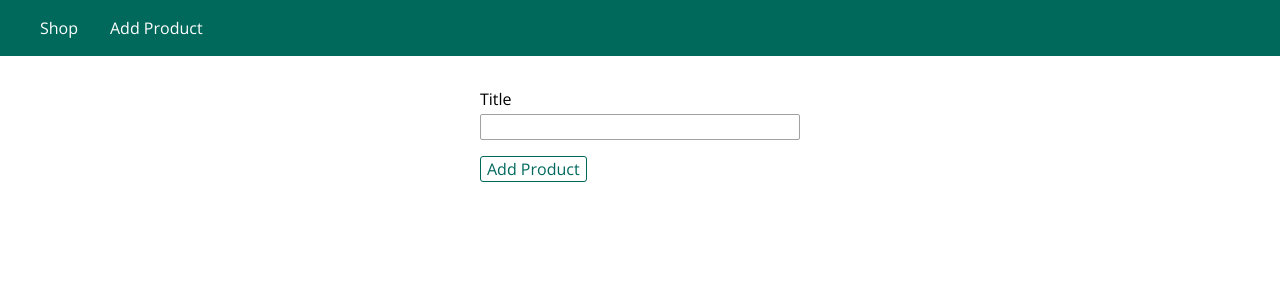
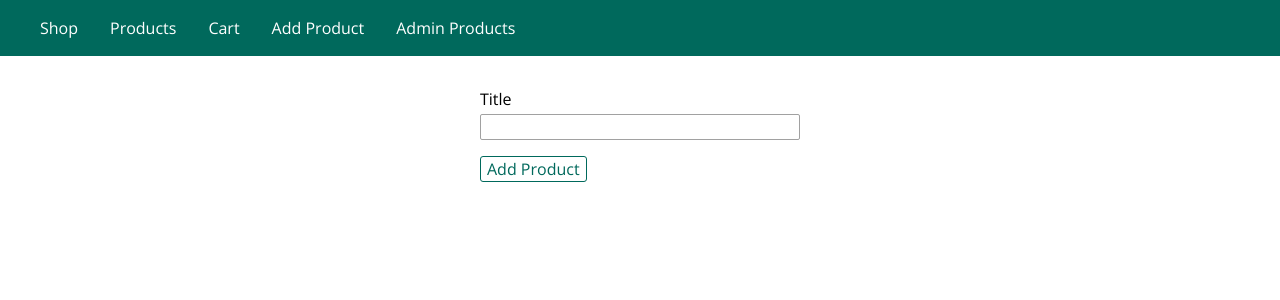
Before and after one commit to YiroYi/nodeScript, a Node server app: page /admin/add-product in a window 1280 px wide. Shown: the top 300 px of the page. Run offline with Node 20, Linux system fonts and the light colour scheme; some libraries are stand-ins or nearby versions.

Commit message:
Adding new routes to navigation bar

```diff
--- a/controllers/products.js
+++ b/controllers/products.js
@@ -2,7 +2,7 @@ const Product = require('../models/product');
 
 exports.getAddProduct = (req, res, next) => {
   //res.sendFile(path.join(rootDir, 'views', 'add-product.html'));
-  res.render('add-product', {
+  res.render('admin/add-product', {
     pageTitle: 'Add Product',
     path: '/admin/add-product'
   });
@@ -16,7 +16,7 @@ exports.postAddProduct = (req, res, next) => {
 
 exports.getProducts = (req, res, next) => {
   Product.fetchAll((products) => {
-    res.render('shop', {pageTitle: 'Shop',
+    res.render('shop/product-list', {pageTitle: 'Shop',
                         prods: products,
                         docTitle: 'Shop',
                         path: '/',
--- a/data/products.json
+++ b/data/products.json
@@ -1 +1 @@
-[{"title":"Yiro"},{"title":"Yujin"},{"title":"Kripto"},{"title":"Baily"},{"title":"Yiro"}]
+[{"title":"Yiro"},{"title":"Yujin"},{"title":"Kripto"},{"title":"Baily"},{"title":"Yiro"},{"title":"Yuji"}]
--- a/routes/admin.js
+++ b/routes/admin.js
@@ -10,4 +10,6 @@ router.get('/add-product', productsController.getAddProduct);
 
 router.post('/add-product', productsController.postAddProduct);
 
+router.post('/products', productsController.postAddProduct);
+
 module.exports = router;
--- a/views/add-product.ejs
+++ b/views/admin/add-product.ejs
@@ -1,10 +1,10 @@
-<%- include('./includes/head.ejs') %>
+<%- include('../includes/head.ejs') %>
     <link rel="stylesheet" href="/css/forms.css">
     <link rel="stylesheet" href="/css/product.css">
 </head>
 
 <body>
-    <%- include('./includes/navigation.ejs') %>
+    <%- include('../includes/navigation.ejs') %>
     <main>
         <form class="product-form" action="/admin/add-product" method="POST">
             <div class="form-control">
@@ -15,4 +15,4 @@
             <button class="btn" type="submit">Add Product</button>
         </form>
     </main>
-<%- include('./includes/end.ejs') %>
+<%- include('../includes/end.ejs') %>
--- a/views/includes/navigation.ejs
+++ b/views/includes/navigation.ejs
@@ -1,8 +1,21 @@
 <header class="main-header">
-        <nav class="main-header__nav">
-            <ul class="main-header__item-list">
-                <li class="main-header__item"><a href="/">Shop</a></li>
-                <li class="main-header__item"><a href="/admin/add-product">Add Product</a></li>
-            </ul>
-        </nav>
+  <nav class="main-header__nav">
+      <ul class="main-header__item-list">
+          <li class="main-header__item">
+            <a href="/">Shop</a>
+          </li>
+          <li class="main-header__item">
+            <a href="/products">Products</a>
+          </li>
+          <li class="main-header__item">
+            <a href="/cart">Cart</a>
+          </li>
+          <li class="main-header__item">
+            <a href="/admin/add-product">Add Product</a>
+          </li>
+          <li class="main-header__item">
+            <a href="/admin/products">Admin Products</a>
+          </li>
+      </ul>
+  </nav>
 </header>
--- /dev/null
+++ b/views/shop/cart.ejs
@@ -0,0 +1 @@
+cart.ejs
--- /dev/null
+++ b/views/shop/checkout.ejs
@@ -0,0 +1 @@
+checkout.ejs
--- a/views/shop.ejs
+++ b/views/shop/product-list.ejs
@@ -1,10 +1,10 @@
-<%- include('./includes/head.ejs') %>
+<%- include('../includes/head.ejs') %>
     <link rel="stylesheet" href="/css/main.css">
     <link rel="stylesheet" href="/css/product.css">
 </head>
 
 <body>
-    <%- include('./includes/navigation.ejs') %>
+    <%- include('../includes/navigation.ejs') %>
 
     <main>
       <% if(prods.length >0) { %>
@@ -31,4 +31,4 @@
           <h1>No products found</h1>
         <% } %>
     </main>
-<%- include('./includes/end.ejs') %>
+<%- include('../includes/end.ejs') %>
--- /dev/null
+++ b/views/shop/product-show.ejs
@@ -0,0 +1 @@
+product-show.ejs
```
Also changed, not shown: views/admin/edit-product.ejs (added), views/admin/products.ejs (added), views/shop/index.ejs (added).
